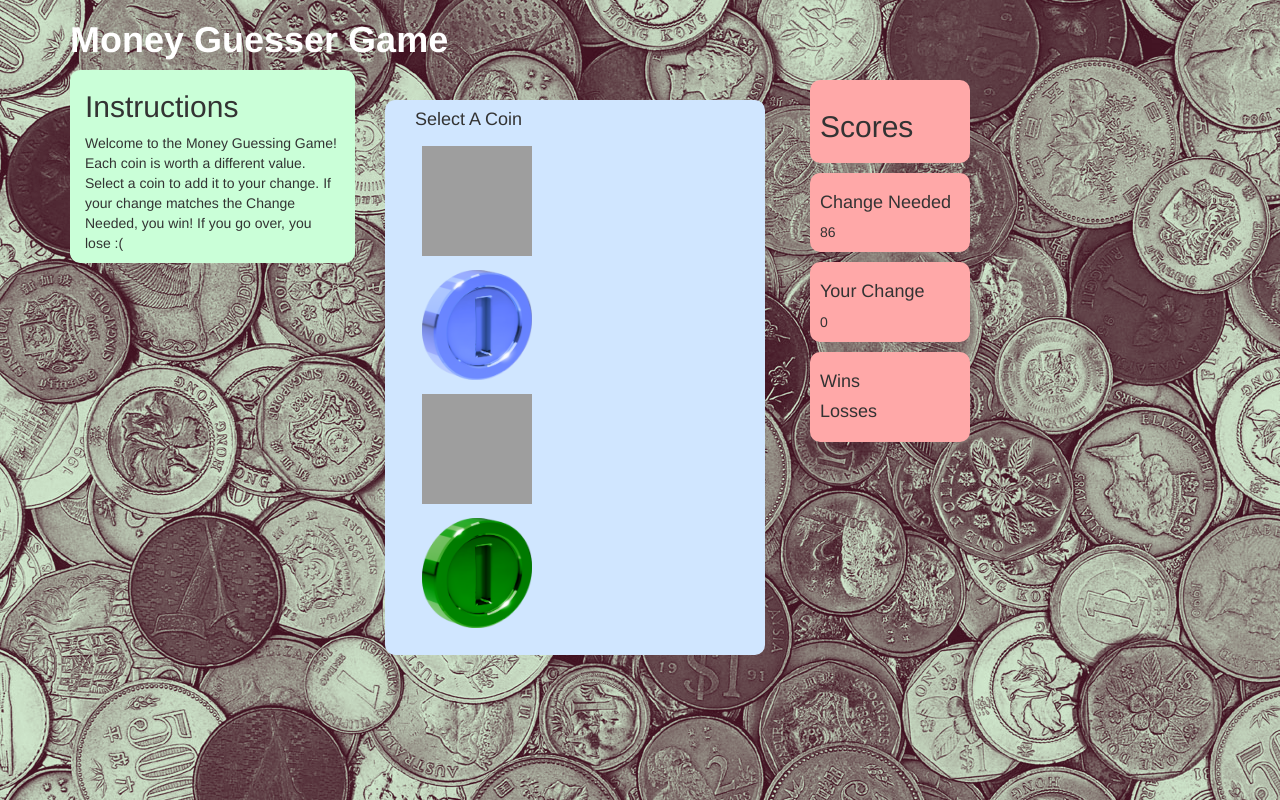
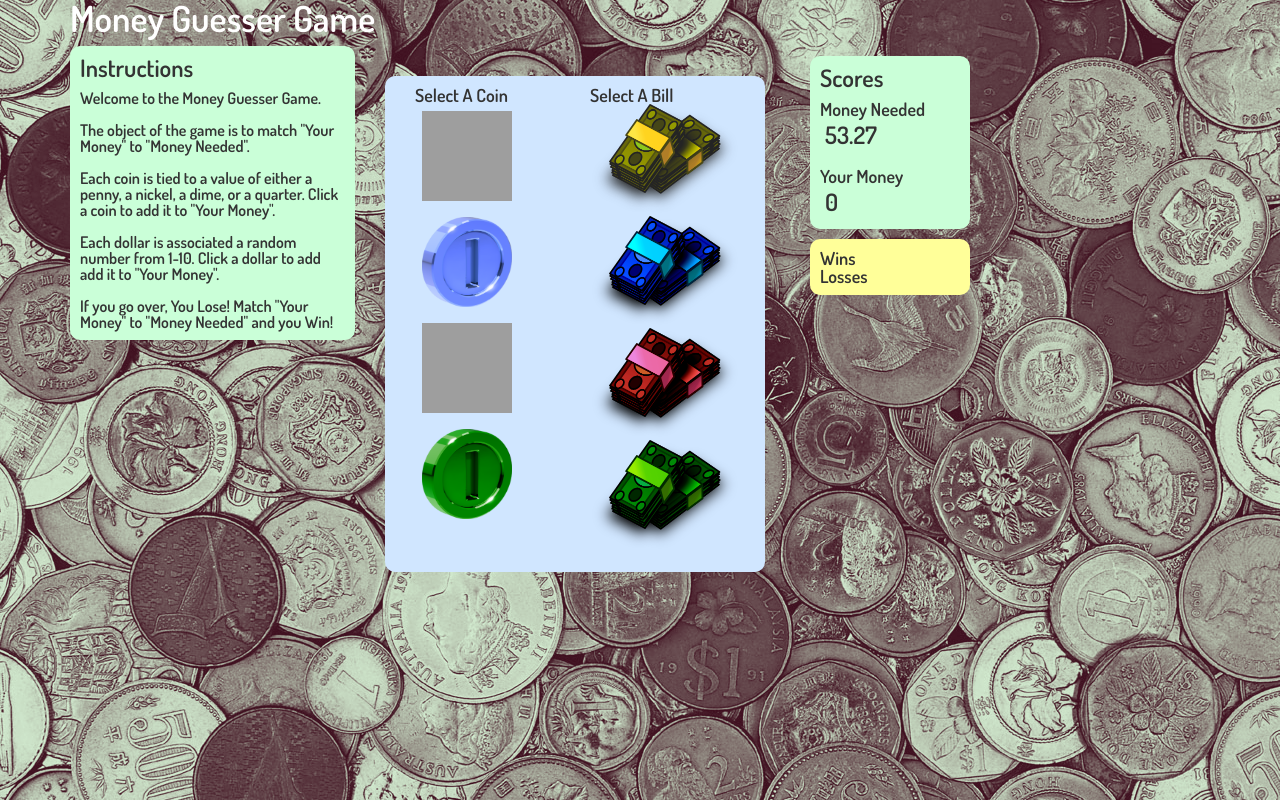
Before and after one commit to LouRitter/JQueryCoinGame, a PHP site: page / in a window 1280 px wide. Run offline with PHP 8.4, Linux system fonts and the light colour scheme; grey boxes are pictures that could not be loaded.

Commit message:
Added dollar feature and money scores

```diff
--- a/assets/css/style.css
+++ b/assets/css/style.css
@@ -2,23 +2,36 @@
 h1{
 	font-weight: bolder;
 	color:#FFFFFF;
+	font-size: 36px;
+	padding-bottom: 10px;
+}
+h2{
+	font-size: 24px;
+	padding-bottom: 10px;
+}
+
+h4{
+	font-size: 18px;
 }
 .col-md-4{
 	background-color: #D0E6FF;
 	margin: 30px;
 	padding-bottom: 20px;
 	border-radius: 10px;
+	padding-top: 10px;
+
 }
 .col-md-3{
 	background-color: #CAFFD8;
 	border-radius: 10px;
+	padding: 10px;
 }
 
 .scoreBox{
-	background-color: #FFA8A8;
 	border-radius: 10px;
 	padding:10px;
 	margin-top: 10px;
+	background-color: #CAFFD8;
 }
 
 .col-md-6{
@@ -28,3 +41,35 @@ h1{
 .coins{
 	padding: 7px;
 }
+
+#compScore{
+	font-weight: bolder;
+	font-size: 24px;
+	padding: 5px;
+	padding-bottom: 20px;
+}
+#playerScore{
+	font-weight: bolder;
+	font-size: 24px;
+	padding: 5px;
+}
+#wins{
+	color:#00cc00;
+	font-size: 16px;
+	font-weight: bold;
+}
+#losses{
+	color: #e60000;
+	font-size: 16px;
+	font-weight: bold;
+
+}
+#scoreBox3{
+	background-color: #ffff99;
+	border-radius: 10px;
+	padding:10px;
+	margin-top: 10px;
+}
+body{
+	font-family: 'Dosis', sans-serif;
+}
--- a/assets/javascript/game.js
+++ b/assets/javascript/game.js
@@ -1,75 +1,157 @@
-
 var wins=0;
 var losses=0;
+var coinValues=[.01000000000000,.05000000000000000,.10000000000000,.250000000000000000000];
+// <----------------- Declare coinValue variables here with initial values
+function shuffle(array) {
+  var currentIndex = array.length, temporaryValue, randomIndex;
 
-// <----------------- Declare coinValue variables here with initial values
-var coinValue1= Math.floor(Math.random() * (12 - 1 + 1) + 1);
-var	coinValue2= Math.floor(Math.random() * (12 - 1 + 1) + 1);
-var	coinValue3= Math.floor(Math.random() * (12 - 1 + 1) + 1);
-var	coinValue4= Math.floor(Math.random() * (12 - 1 + 1) + 1);
-// <-----------------
+  // While there remain elements to shuffle...
+  while (0 !== currentIndex) {
+
+    // Pick a remaining element...
+    randomIndex = Math.floor(Math.random() * currentIndex);
+    currentIndex -= 1;
+
+    // And swap it with the current element.
+    temporaryValue = array[currentIndex];
+    array[currentIndex] = array[randomIndex];
+    array[randomIndex] = temporaryValue;
+  }
+
+  return array;
+};
+shuffle(coinValues);
+console.log(coinValues);
+
+var coinValue1=coinValues[0];
+var coinValue2=coinValues[1];
+var coinValue3=coinValues[2];
+var coinValue4=coinValues[3];
+
+
+var dollarValue1= Math.floor(Math.random() * (10 - 1 + 1) + 1);
+var	dollarValue2= Math.floor(Math.random() * (10 - 1 + 1) + 1);
+var	dollarValue3= Math.floor(Math.random() * (10 - 1 + 1) + 1);
+var	dollarValue4= Math.floor(Math.random() * (10 - 1 + 1) + 1);
+
 
 // <----------------- Declare the score variables here with initial values
 var playerScore = 0;
 var compScore = 0;
+var result=0;
 // <-----------------
 
 function startGame () {
- 	compScore= Math.floor(Math.random() * (120 - 19 + 1) + 19); // <------ Take off all the var keywords now that we declared at top.
+
+	function roundNumber(num, dec) {
+		result = Math.round(num*Math.pow(10,dec))/Math.pow(10,dec);
+		return result;
+};
+
+	coinValues=[.01,.05,.10,.25];
+
+	shuffle(coinValues);
+	console.log(coinValues);
+
+	coinValue1=coinValues[0];
+	coinValue2=coinValues[1];
+	coinValue3=coinValues[2];
+	coinValue4=coinValues[3];
+
+	dollarValue1= Math.floor(Math.random() * (10 - 1 + 1) + 1);
+	dollarValue2= Math.floor(Math.random() * (10 - 1 + 1) + 1);
+	dollarValue3= Math.floor(Math.random() * (10 - 1 + 1) + 1);
+	dollarValue4= Math.floor(Math.random() * (10 - 1 + 1) + 1);
+
+
+
+	compScore= Math.random() * (150 - 19 + 1) + 19; // <------ Take off all the var keywords now that we declared at top.
 	playerScore=0;
+	result = roundNumber(compScore, 2);
 
-	coinValue1= Math.floor(Math.random() * (12 - 1 + 1) + 1); // <------ Take off all the var keywords now that we declared at top.
-	coinValue2= Math.floor(Math.random() * (12 - 1 + 1) + 1);
-	coinValue3= Math.floor(Math.random() * (12 - 1 + 1) + 1);
-	coinValue4= Math.floor(Math.random() * (12 - 1 + 1) + 1);
-
-	document.getElementById("compScore").innerHTML = compScore;
+	document.getElementById("compScore").innerHTML = result;
 	document.getElementById("playerScore").innerHTML = playerScore;
 //assign random score
 
-}; // <-------------- startGame shouldn't extend over other functions. It should stop here.
+};//<-------------- startGame shouldn't extend over other functions. It should end here.
 
+
+
+	function roundNumbertwo(num, dec) {
+		playerScore = Math.round(num*Math.pow(100,dec))/Math.pow(100,dec);
+		return playerScore;
+	};
 	function checkGame() {
-	if (playerScore==compScore){
+		if (playerScore==result){
+			alert("Winner!")
 			wins++;
 			document.getElementById("wins").innerHTML = wins;
 			startGame();
-	}else if(playerScore>compScore){
+		}else if(playerScore>result){
+			alert("You Lose!")
 			losses++
 			document.getElementById("losses").innerHTML = losses;
 			startGame();
 		}
 	};
-
-
-
 //click functions
 $('#yellowCoin').click(function(){
-
 	playerScore=playerScore+coinValue1;
+	roundNumbertwo(playerScore,2);
 	document.getElementById("playerScore").innerHTML = playerScore;
 	checkGame();
 
 });
 $('#blueCoin').click(function(){
-
 	playerScore=playerScore+coinValue2;
+	roundNumbertwo(playerScore,2);
 	document.getElementById("playerScore").innerHTML = playerScore;
 	checkGame();
 
 
 });
 $('#redCoin').click(function(){
-
 	playerScore=playerScore+coinValue3;
+	roundNumbertwo(playerScore,2)
 	document.getElementById("playerScore").innerHTML = playerScore;
 	checkGame();
 
 
 });
 $('#greenCoin').click(function(){
+	playerScore=playerScore+coinValue4;
+	roundNumbertwo(playerScore,2)
+	document.getElementById("playerScore").innerHTML = playerScore;
+	checkGame();
+});
 
-	playerScore=playerScore+coinValue4;
+//dollar amount
+$('#yellowBill').click(function(){
+	playerScore=playerScore+dollarValue1;
+	roundNumbertwo(playerScore,2);
+	document.getElementById("playerScore").innerHTML = playerScore;
+	checkGame();
+
+});
+$('#blueBill').click(function(){
+	playerScore=playerScore+dollarValue2;
+	roundNumbertwo(playerScore,2);
+	document.getElementById("playerScore").innerHTML = playerScore;
+	checkGame();
+
+
+});
+$('#redBill').click(function(){
+	playerScore=playerScore+dollarValue3;
+	roundNumbertwo(playerScore,2);
+	document.getElementById("playerScore").innerHTML = playerScore;
+	checkGame();
+
+
+});
+$('#greenBill').click(function(){
+	playerScore=playerScore+dollarValue4;
+	roundNumbertwo(playerScore,2);
 	document.getElementById("playerScore").innerHTML = playerScore;
 	checkGame();
 });
--- a/index.html
+++ b/index.html
@@ -5,6 +5,9 @@
 	<link rel="stylesheet" href="https://maxcdn.bootstrapcdn.com/bootstrap/3.3.6/css/bootstrap.min.css" integrity="sha384-1q8mTJOASx8j1Au+a5WDVnPi2lkFfwwEAa8hDDdjZlpLegxhjVME1fgjWPGmkzs7" crossorigin="anonymous">
 	 <script type="text/javascript" src="https://code.jquery.com/jquery-2.2.0.min.js"></script>
 	 <link rel="stylesheet" type="text/css" href="assets/css/style.css">
+	 <link rel="stylesheet" type="text/css" href="assets/css/reset.css">
+	  <link rel="stylesheet" type="text/css" href="assets/css/style.css">
+	 <link href='https://fonts.googleapis.com/css?family=Dosis:600' rel='stylesheet' type='text/css'>
 </head>
 <body background="assets/images/coinwp.png">
 <div class="container">
@@ -13,7 +16,15 @@
 
 	<div class= "col-md-3">
 		<h2>Instructions</h2>
-		<p>Welcome to the Money Guessing Game! Each coin is worth a different value. Select a coin to add it to your change. If your change matches the Change Needed, you win! If you go over, you lose :(</p>
+		<p>Welcome to the Money Guesser Game. </p>
+		<br>
+		<p>The object of the game is to match "Your Money" to "Money Needed".</p>
+		<br>
+		<p>Each coin is tied to a value of either a penny, a nickel, a dime, or a quarter. Click a coin to add it to "Your Money".</p>
+		<br>
+		<p>Each dollar is associated a random number from 1-10. Click a dollar to add add it to "Your Money".</p>
+		<br>
+		<p>If you go over, You Lose! Match "Your Money" to "Money Needed" and you Win!</p>
 	</div>
 
 
@@ -22,26 +33,31 @@
 	<div class="col-md-6">
 		<h4>Select A Coin</h4>
 
-		<div id="yellowCoin" class="coins"> <img src="assets/images/coin1.png" width="110px"; height="110px"></div>
-		<div id="blueCoin" class="coins"><img src="assets/images/coin2.png"width="110px"; height="110px"></div>
-		<div id="redCoin" class="coins"><img src="assets/images/coin3.png"width="110px"; height="110px"></div>
-		<div id="greenCoin" class="coins"><img src="assets/images/coin4.png" width="110px"; height="110px"></div>
+		<div id="yellowCoin" class="coins"> <img src="assets/images/coin1.png" width="90px"; height="90px"></div>
+		<div id="blueCoin" class="coins"><img src="assets/images/coin2.png"width="90px"; height="90px"></div>
+		<div id="redCoin" class="coins"><img src="assets/images/coin3.png"width="90px"; height="90px"></div>
+		<div id="greenCoin" class="coins"><img src="assets/images/coin4.png" width="90px"; height="90px"></div>
 
+	</div>
+	<div class="col-md-6">
+		<h4>Select A Bill</h4>
+		<div class="dollars">
+		<div id="yellowBill"><img src="assets/images/dollar1.png" width="150px" height="110px"></div>
+		<div id="blueBill"><img src="assets/images/dollar2.png" width="150px" height="110px"></div>
+		<div id="redBill"><img src="assets/images/dollar3.png" width="150spx" height="110px"></div>
+		<div id="greenBill"><img src="assets/images/dollar4.png" width="150px" height="110px"></div>
+		</div>
 	</div>
 </div>
 	<div class= "col-md-2">
 			<div class="scoreBox">
 			<h2>Scores</h2>
-			</div>
-			<div class="scoreBox">
-			<h4>Change Needed</h4>
+			<h4>Money Needed</h4>
 			<div id="compScore"></div>
-			</div>
-			<div class="scoreBox">
-			<h4>Your Change</h4>
+			<h4>Your Money</h4>
 			<div id="playerScore"></div>
 			</div>
-			<div class="scoreBox">
+			<div id="scoreBox3">
 			<h4>Wins</h4>
 			<div id="wins"></div>
 			<h4>Losses</h4>
```
Also changed, not shown: 2 other files. Lines whose indentation alone changed are shown as unchanged.
